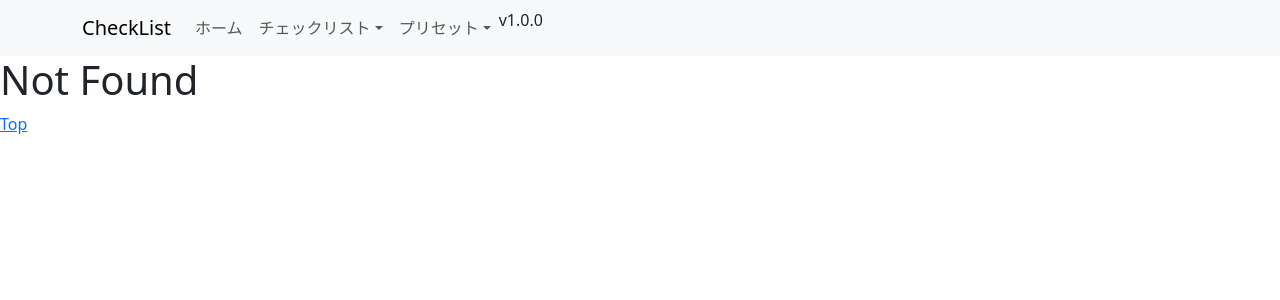
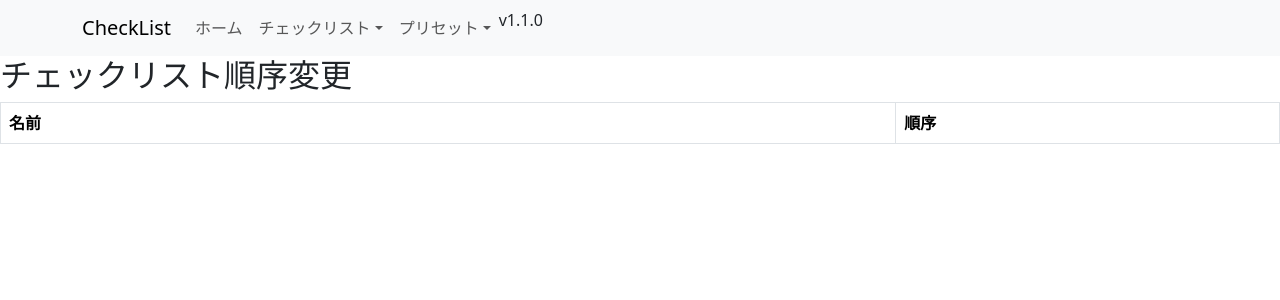
Before and after one commit to opengl-8080/checklist, a React (Create React App) app: page /checklist/checklist/modify/order in a window 1280 px wide. Before the commit this address had no page. Shown: the top 300 px of the page. Built offline with nearby package versions, Linux system fonts and the light colour scheme.

Commit message:
一覧の順序を変更できるように機能追加

```diff
--- a/src/App.tsx
+++ b/src/App.tsx
@@ -10,6 +10,8 @@ import Layout from './routes/Layout';
 import PresetsPage from './routes/preset/PresetsPage';
 import RegisterPresetPage from './routes/preset/RegisterPresetPage';
 import ModifyPresetPage from './routes/preset/ModifyPresetPage';
+import ModifyCheckListOrderPage from './routes/checklist/ModifyCheckListOrderPage';
+import ModifyPresetOrderPage from './routes/preset/ModifyPresetOrderPage';
 
 function App() {
   return (
@@ -19,9 +21,12 @@ function App() {
         <Route path="/checklist/register" element={<RegisterCheckListPage />} />
         <Route path="/checklist" element={<CheckListPage />} />
         <Route path="/checklist/modify" element={<ModifyCheckListPage />} />
+        <Route path="/checklist/modify/order" element={<ModifyCheckListOrderPage />} />
+
         <Route path="/presets" element={<PresetsPage />} />
         <Route path="/preset/register" element={<RegisterPresetPage />} />
         <Route path="/preset/modify" element={<ModifyPresetPage />} />
+        <Route path="/preset/modify/order" element={<ModifyPresetOrderPage />} />
         <Route path="*" element={<NotFound />} />
       </Route>
     </Routes>
--- /dev/null
+++ b/src/components/ModifyOrderTable.tsx
@@ -0,0 +1,57 @@
+import { Button, Stack, Table } from "react-bootstrap";
+
+interface ListItem {
+    name: string,
+}
+
+interface Props<T extends ListItem> {
+    list: T[],
+    onChangeOrder: (list: T[]) => void,
+}
+
+export default function ModifyOrderTable<T extends ListItem>(props: Props<T>) {
+
+    function moveCheckItem(targetIndex: number, up: boolean) {
+        const toIndex = up ? targetIndex - 1 : targetIndex + 1;
+        const toItem = props.list[toIndex];
+        const targetItem = props.list[targetIndex];
+        const newCheckList = props.list.map((item, index) => {
+            if (index === toIndex) {
+                return targetItem;
+            } else if (index === targetIndex) {
+                return toItem;
+            } else {
+                return item;
+            }
+        });
+        props.onChangeOrder(newCheckList);
+    }
+
+    return (
+        <Table striped bordered>
+            <thead>
+                <tr>
+                    <th style={{width: "70%"}}>名前</th>
+                    <th>順序</th>
+                </tr>
+            </thead>
+            <tbody>
+                {
+                    props.list.map((item, index) => (
+                        <tr key={index}>
+                            <td>{item.name}</td>
+                            <td>
+                                <Stack direction="horizontal" gap={2}>
+                                    <Button type="button" size="sm"
+                                        onClick={() => moveCheckItem(index, true)} disabled={index === 0}>▲</Button>
+                                    <Button type="button" size="sm"
+                                        onClick={() => moveCheckItem(index, false)} disabled={index === props.list.length - 1}>▼</Button>
+                                </Stack>
+                            </td>
+                        </tr>
+                    ))
+                }
+            </tbody>
+        </Table>
+    );
+}
--- a/src/routes/Layout.tsx
+++ b/src/routes/Layout.tsx
@@ -22,7 +22,7 @@ function Layout() {
                             <NavDropdown.Item as={Link} to="/presets">一覧</NavDropdown.Item>
                             <NavDropdown.Item as={Link} to="/preset/register">登録</NavDropdown.Item>
                         </NavDropdown>
-                        <Nav.Item>v1.0.0</Nav.Item>
+                        <Nav.Item>v1.1.0</Nav.Item>
                     </Nav>
                     </Navbar.Collapse>
                 </Container>
--- a/src/routes/checklist/CheckListsPage.tsx
+++ b/src/routes/checklist/CheckListsPage.tsx
@@ -3,6 +3,8 @@ import CheckListService from "../../service/CheckListService";
 import { useEffect, useState } from "react";
 import CheckListDto from "../../dto/checklist/CheckListDto";
 import ListGroup from 'react-bootstrap/ListGroup';
+import { Form, Stack } from "react-bootstrap";
+import { Button } from "react-bootstrap";
 
 function CheckListList() {
     let initialized = false;
@@ -20,6 +22,7 @@ function CheckListList() {
         <>
             <h1>チェックリスト一覧</h1>
 
+            <Stack gap={3}>
                 <ListGroup>
                     {checkLists.map((checkList, index) => (
                         <ListGroup.Item key={index} action as={Link} to={`/checklist?id=${checkList.id}`}>
@@ -27,6 +30,13 @@ function CheckListList() {
                         </ListGroup.Item>
                     ))}
                 </ListGroup>
+
+                <Link to={`/checklist/modify/order`}>
+                    <Form.Group className="mb-3 d-grid gap-2">
+                        <Button>並び順変更</Button>
+                    </Form.Group>
+                </Link>
+            </Stack>
         </>
     );
 }
--- /dev/null
+++ b/src/routes/checklist/ModifyCheckListOrderPage.tsx
@@ -0,0 +1,28 @@
+import { useEffect, useState } from "react";
+import CheckListDto from "../../dto/checklist/CheckListDto";
+import CheckListService from "../../service/CheckListService";
+import ModifyOrderTable from "../../components/ModifyOrderTable";
+
+export default function ModifyCheckListOrderPage() {
+    let initialized = false;
+    const [checkLists, setCheckLists] = useState<CheckListDto[]>([]);
+
+    useEffect(() => {
+        if (initialized) {
+            return;
+        }
+        setCheckLists(CheckListService.findAll());
+        initialized = true;
+    }, []);
+
+    return (
+        <>
+            <h2>チェックリスト順序変更</h2>
+
+            <ModifyOrderTable list={checkLists} onChangeOrder={newList => {
+                setCheckLists(newList);
+                CheckListService.updateAll(newList);
+            }} />
+        </>
+    );
+}
--- /dev/null
+++ b/src/routes/preset/ModifyPresetOrderPage.tsx
@@ -0,0 +1,30 @@
+import { useEffect, useState } from "react";
+import ModifyOrderTable from "../../components/ModifyOrderTable";
+import PresetService from "../../service/PresetService";
+import PresetDto from "../../dto/preset/PresetDto";
+
+export default function ModifyPresetOrderPage() {
+    const [presets, setPresets] = useState<PresetDto[]>([]);
+
+    let initialized = false;
+    useEffect(() => {
+        if (initialized) {
+            return;
+        }
+
+        setPresets(PresetService.findAll());
+
+        initialized = true;
+    }, []);
+
+    return (
+        <>
+            <h2>プリセット順序変更</h2>
+
+            <ModifyOrderTable list={presets} onChangeOrder={newList => {
+                setPresets(newList);
+                PresetService.updateAll(newList);
+            }} />
+        </>
+    );
+}
--- a/src/routes/preset/PresetsPage.tsx
+++ b/src/routes/preset/PresetsPage.tsx
@@ -2,7 +2,8 @@ import { useEffect, useState } from "react";
 import PresetDto from "../../dto/preset/PresetDto";
 import PresetService from "../../service/PresetService";
 import { Link } from "react-router-dom";
-import { ListGroup } from "react-bootstrap";
+import { Form, ListGroup, Stack } from "react-bootstrap";
+import { Button } from "react-bootstrap";
 
 export default function PresetsPage() {
     const [presets, setPresets] = useState<PresetDto[]>([]);
@@ -22,6 +23,7 @@ export default function PresetsPage() {
         <>
             <h2>プリセット一覧</h2>
 
+            <Stack gap={3}>
                 <ListGroup>
                     {presets.map((preset, index) => (
                         <ListGroup.Item key={index} action as={Link} to={`/preset/modify?id=${preset.id}`}>
@@ -29,6 +31,13 @@ export default function PresetsPage() {
                         </ListGroup.Item>
                     ))}
                 </ListGroup>
+
+                <Link to={`/preset/modify/order`}>
+                    <Form.Group className="mb-3 d-grid gap-2">
+                        <Button>並び順変更</Button>
+                    </Form.Group>
+                </Link>
+            </Stack>
         </>
     );
 }
--- a/src/service/CheckListService.ts
+++ b/src/service/CheckListService.ts
@@ -23,6 +23,11 @@ class CheckListService {
         this.flush();
     }
 
+    updateAll(checkLists: CheckListDto[]) {
+        this.checkLists = checkLists;
+        this.flush();
+    }
+
     register(checkList: CheckListDto) {
         this.checkLists.push(checkList);
         this.flush();
@@ -33,7 +38,7 @@ class CheckListService {
         this.flush();
     }
 
-    flush() {
+    private flush() {
         window.localStorage.setItem(LOCAL_STORAGE_KEY, window.JSON.stringify(this.checkLists));
     }
 }
--- a/src/service/PresetService.ts
+++ b/src/service/PresetService.ts
@@ -28,12 +28,17 @@ class PresetService {
         this.flush();
     }
 
+    updateAll(presets: PresetDto[]) {
+        this.presets = presets;
+        this.flush();
+    }
+
     remove(id: string) {
         this.presets = this.presets.filter(it => it.id !== id);
         this.flush();
     }
 
-    flush() {
+    private flush() {
         window.localStorage.setItem(LOCAL_STORAGE_KEY, window.JSON.stringify(this.presets));
     }
 }
```
Also changed, not shown: 5 other files (tests, documents, lock files or other folders). Lines whose indentation alone changed are shown as unchanged.
